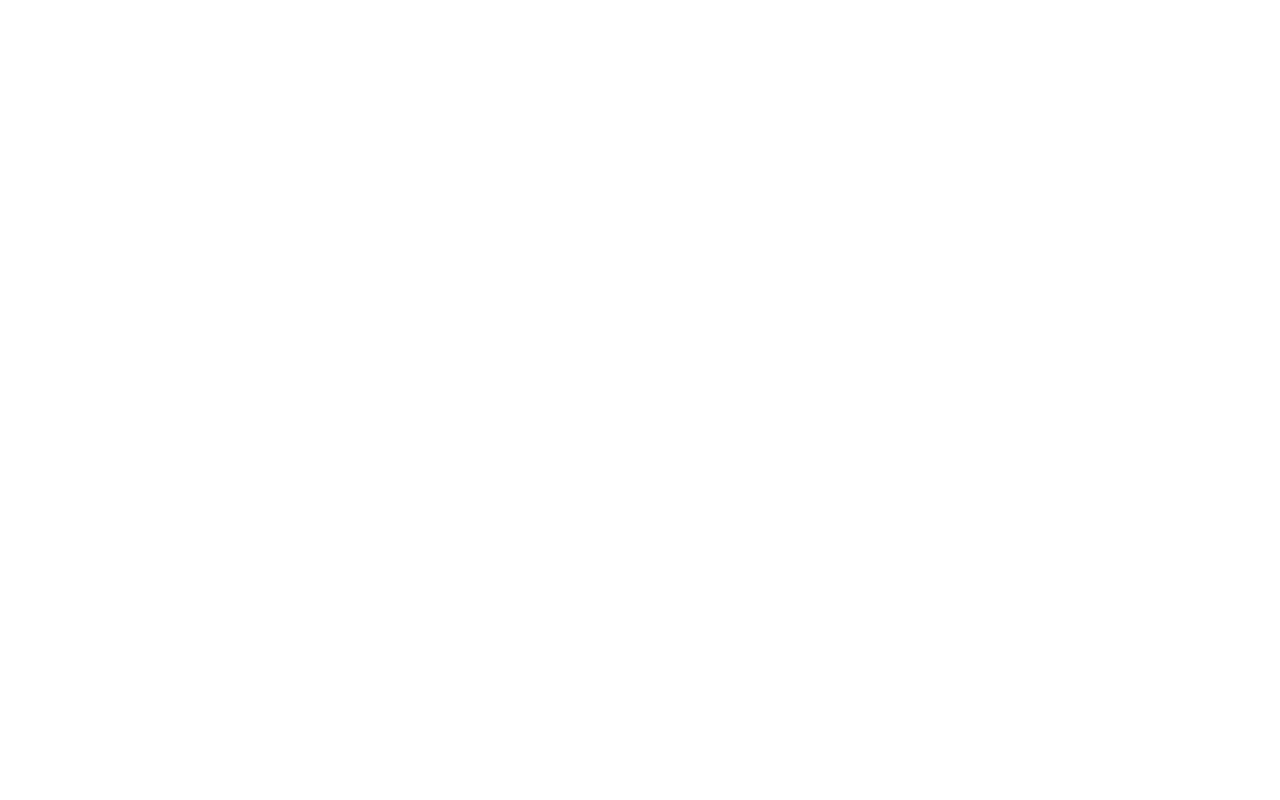
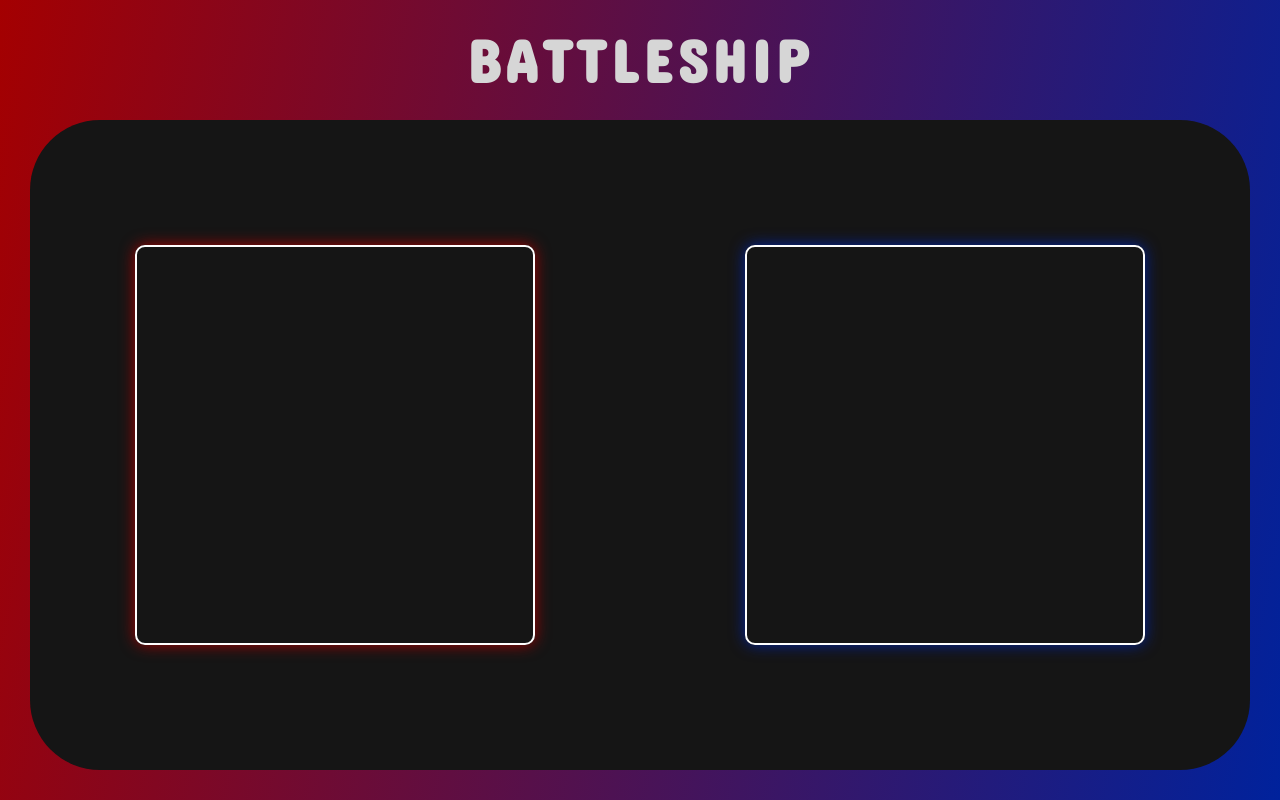
Before and after one commit to ednairaviana/battleship_odin_project, a plain HTML site: page index.html in a window 1280 px wide. Drawn offline with Linux system fonts and the light colour scheme.

Commit message:
Create basic style

```diff
--- /dev/null
+++ b/css/styles.css
@@ -0,0 +1,83 @@
+:root {
+  --bcg-color: #151515;
+  --fnt-color: #d6d6d6;
+
+  --fst-main-color: #a40001;
+  --fst-second-color: #8b0001;
+
+  --scd-main-color: #00229c;
+  --scd-second-color: #081c6d;
+}
+
+* {
+  margin: 0;
+  padding: 0;
+  box-sizing: border-box;
+}
+
+body {
+  color: var(--fnt-color);
+
+  background: #000;
+  background: linear-gradient(
+    100deg,
+    var(--fst-main-color),
+    var(--scd-main-color)
+  );
+}
+
+/* TYPOGRAPHY */
+
+.main-title {
+  font-family: "Concert One", sans-serif;
+  font-size: 60px;
+  letter-spacing: 5px;
+  font-weight: 600;
+}
+
+.flex-center {
+  display: flex;
+  align-items: center;
+  justify-content: center;
+}
+
+.flex-around {
+  display: flex;
+  align-items: center;
+  justify-content: space-around;
+}
+
+/* COMPONENTS */
+
+header {
+  height: 15vh;
+  width: 100%;
+}
+
+main {
+  background-color: var(--bcg-color);
+  height: calc(85vh - 30px);
+  width: calc(100vw - 60px);
+
+  margin: 0 auto;
+  border-radius: 70px;
+
+  justify-content: space-between;
+}
+
+.game-board {
+  border: 2px solid white;
+
+  width: 400px;
+  height: 400px;
+}
+
+.first-gb {
+  border-radius: 10px;
+  box-shadow: 0 0 15px var(--fst-main-color);
+}
+
+.second-gb {
+  border-radius: 10px;
+  box-shadow: 0 0 15px var(--scd-main-color);
+}
--- a/index.html
+++ b/index.html
@@ -3,6 +3,26 @@
     <meta charset="UTF-8" />
     <meta name="viewport" content="width=device-width, initial-scale=1.0" />
     <title>BATTLESHIP</title>
+
+    <!-- LINK FONTS -->
+    <link rel="preconnect" href="https://fonts.googleapis.com" />
+    <link rel="preconnect" href="https://fonts.gstatic.com" crossorigin />
+    <link
+      href="https://fonts.googleapis.com/css2?family=Concert+One&display=swap"
+      rel="stylesheet"
+    />
+
+    <!-- LINK CSS -->
+    <link rel="stylesheet" href="./css/reset.css" />
+    <link rel="stylesheet" href="./css/styles.css" />
   </head>
-  <body></body>
+  <body>
+    <header class="flex-center">
+      <h1 class="main-title">BATTLESHIP</h1>
+    </header>
+    <main class="flex-around">
+      <div class="game-board first-gb"></div>
+      <div class="game-board second-gb"></div>
+    </main>
+  </body>
 </html>
```
